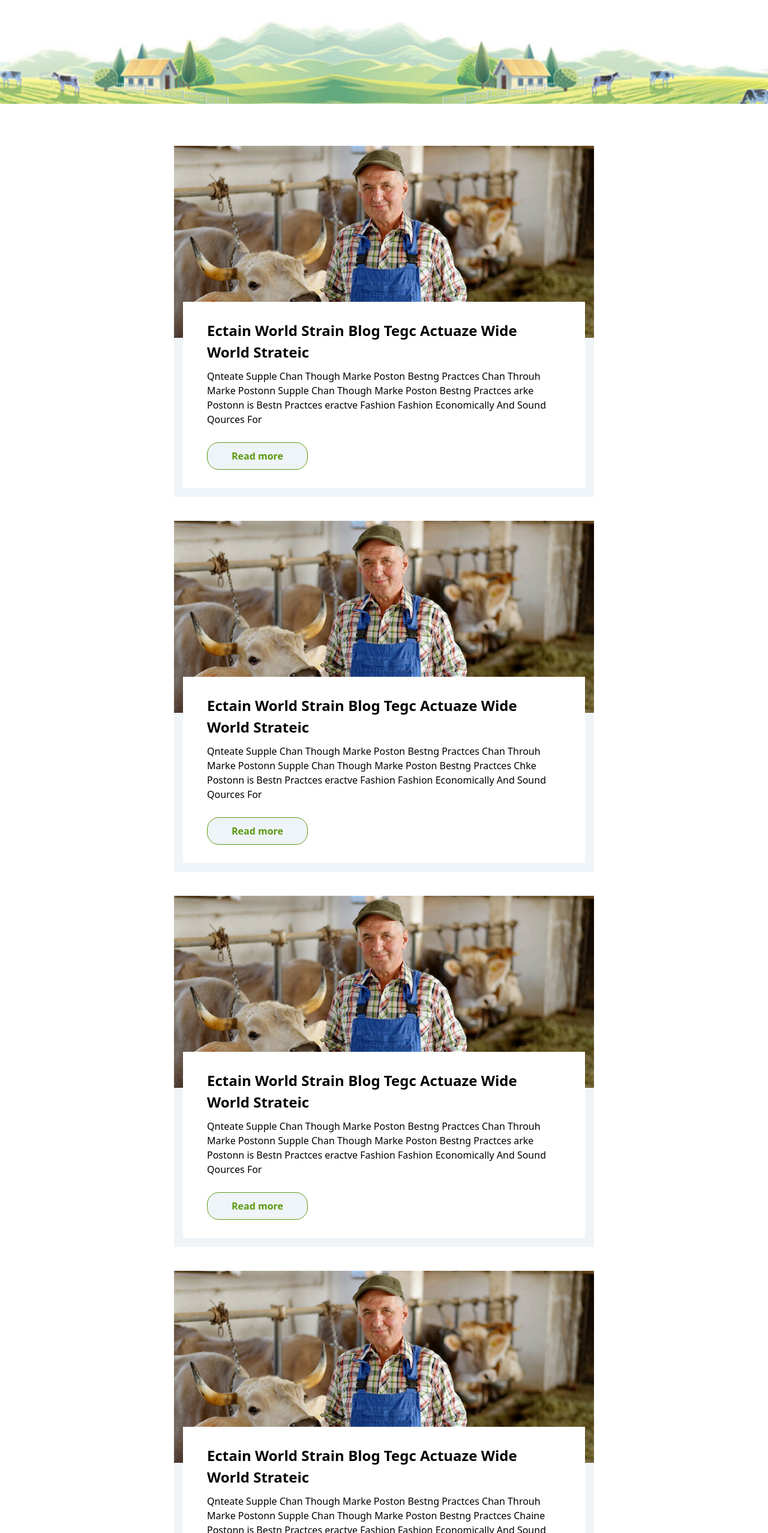
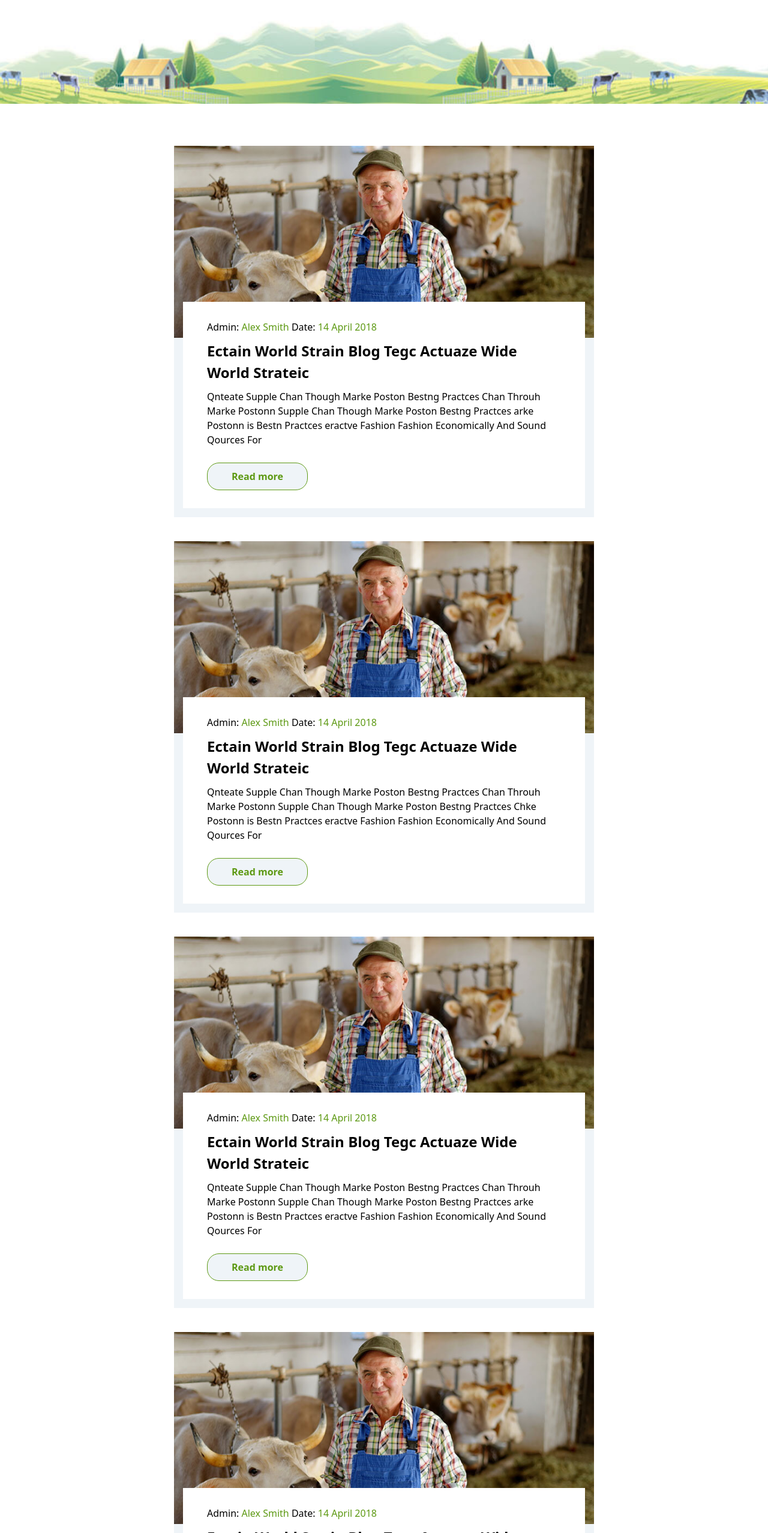
Before and after one commit to ChunG2411/nanovast, a Vue app: page /blog in a window 1280 px wide. Shown: the part 245-2800 px from the top of the page at 60% size. Built offline with nearby package versions, Linux system fonts and the light colour scheme.

Commit message:
fix whitespace

```diff
--- a/src/components/navbar.vue
+++ b/src/components/navbar.vue
@@ -54,14 +54,14 @@ $(window).scroll(() => {
                 <i class="fa-solid fa-bars primary fs-3"></i>
                 <div class="nav-button-drop">
                     <router-link to="/about">Giới thiệu</router-link>
-                    <!-- <a class="drop-1">
-                        <span>Sản phẩm</span>
-                        <span class="drop-2">
+                    <a class="drop-1">
+                        Sản phẩm
+                        <div class="drop-2">
                             <a>Sản phẩm 1</a>
                             <a>Sản phẩm 3</a>
                             <a>Sản phẩm 2</a>
-                        </span>
-                    </a> -->
+                        </div>
+                    </a>
                     <router-link to="/blog">Bài viết</router-link>
                     <router-link to="/">Thông tin</router-link>
                     <router-link to="/contact" style="border: 0;">Liên hệ</router-link>
--- a/src/views/Blog.vue
+++ b/src/views/Blog.vue
@@ -25,9 +25,10 @@ window.scrollTo(0, 0);
                     <img src="../assets/image/blog/blog1.jpg">
                 </div>
                 <div class="content">
-                    <!-- <p>Admin: <span class="primary">Alex Smith</span> Date: <span class="primary">14 April 2018</span></p> -->
+                    <p>Admin: <span class="primary">Alex Smith</span> Date: <span class="primary">14 April 2018</span></p>
                     <p class="header-custom fs-4 fw-bold">Ectain World Strain Blog Tegc Actuaze Wide World Strateic</p>
-                    <p class="body-custom">Qnteate Supple Chan Though Marke Poston Bestng Practces Chan Throuh Marke Postonn Supple Chan Though Marke Poston Bestng Practces arke Postonn is Bestn Practces eractve Fashion Fashion Economically And Sound Qources For
+                    <p class="body-custom">Qnteate Supple Chan Though Marke Poston Bestng Practces Chan Throuh Marke Postonn
+                        Supple Chan Though Marke Poston Bestng Practces arke Postonn is Bestn Practces eractve Fashion Fashion Economically And Sound Qources For
                     </p>
                     <router-link class="button-custom mt-3" to="/blog/1">Read more</router-link>
                 </div>
@@ -37,9 +38,10 @@ window.scrollTo(0, 0);
                     <img src="../assets/image/blog/blog1.jpg">
                 </div>
                 <div class="content">
-                    <!-- <p>Admin: <span class="primary">Alex Smith</span> Date: <span class="primary">14 April 2018</span></p> -->
+                    <p>Admin: <span class="primary">Alex Smith</span> Date: <span class="primary">14 April 2018</span></p>
                     <p class="header-custom fs-4 fw-bold">Ectain World Strain Blog Tegc Actuaze Wide World Strateic</p>
-                    <p class="body-custom">Qnteate Supple Chan Though Marke Poston Bestng Practces Chan Throuh Marke Postonn Supple Chan Though Marke Poston Bestng Practces Chke Postonn is Bestn Practces eractve Fashion Fashion Economically And Sound Qources For
+                    <p class="body-custom">Qnteate Supple Chan Though Marke Poston Bestng Practces Chan Throuh Marke Postonn
+                        Supple Chan Though Marke Poston Bestng Practces Chke Postonn is Bestn Practces eractve Fashion Fashion Economically And Sound Qources For
                     </p>
                     <router-link class="button-custom mt-3" to="/blog/2">Read more</router-link>
                 </div>
@@ -49,9 +51,10 @@ window.scrollTo(0, 0);
                     <img src="../assets/image/blog/blog1.jpg">
                 </div>
                 <div class="content">
-                    <!-- <p>Admin: <span class="primary">Alex Smith</span> Date: <span class="primary">14 April 2018</span></p> -->
+                    <p>Admin: <span class="primary">Alex Smith</span> Date: <span class="primary">14 April 2018</span></p>
                     <p class="header-custom fs-4 fw-bold">Ectain World Strain Blog Tegc Actuaze Wide World Strateic</p>
-                    <p class="body-custom">Qnteate Supple Chan Though Marke Poston Bestng Practces Chan Throuh Marke Postonn Supple Chan Though Marke Poston Bestng Practces arke Postonn is Bestn Practces eractve Fashion Fashion Economically And Sound Qources For
+                    <p class="body-custom">Qnteate Supple Chan Though Marke Poston Bestng Practces Chan Throuh Marke Postonn
+                        Supple Chan Though Marke Poston Bestng Practces arke Postonn is Bestn Practces eractve Fashion Fashion Economically And Sound Qources For
                     </p>
                     <router-link class="button-custom mt-3" to="/blog/3">Read more</router-link>
                 </div>
@@ -61,9 +64,10 @@ window.scrollTo(0, 0);
                     <img src="../assets/image/blog/blog1.jpg">
                 </div>
                 <div class="content">
-                    <!-- <p>Admin: <span class="primary">Alex Smith</span> Date: <span class="primary">14 April 2018</span></p> -->
+                    <p>Admin: <span class="primary">Alex Smith</span> Date: <span class="primary">14 April 2018</span></p>
                     <p class="header-custom fs-4 fw-bold">Ectain World Strain Blog Tegc Actuaze Wide World Strateic</p>
-                    <p class="body-custom">Qnteate Supple Chan Though Marke Poston Bestng Practces Chan Throuh Marke Postonn Supple Chan Though Marke Poston Bestng Practces Chaine Postonn is Bestn Practces eractve Fashion Fashion Economically And Sound Qources For
+                    <p class="body-custom">Qnteate Supple Chan Though Marke Poston Bestng Practces Chan Throuh Marke Postonn
+                        Supple Chan Though Marke Poston Bestng Practces Chaine Postonn is Bestn Practces eractve Fashion Fashion Economically And Sound Qources For
                     </p>
                     <router-link class="button-custom mt-3" to="/blog/4">Read more</router-link>
                 </div>
--- a/src/views/BlogDetail.vue
+++ b/src/views/BlogDetail.vue
@@ -25,19 +25,23 @@ window.scrollTo(0, 0);
                     <img src="../assets/image/blog/blog1.jpg">
                 </div>
                 <div class="content">
-                    <!-- <p>Admin: <span class="primary">Alex Smith</span> Date: <span class="primary">14 April 2018</span></p> -->
+                    <p>Admin: <span class="primary">Alex Smith</span> Date: <span class="primary">14 April 2018</span></p>
                     <p class="header-custom fs-4 fw-bold">Ectain World Strain Blog Tegc Actuaze Wide World Strateic</p>
                     <p>
-                        Qnteate Supple Chan Though Marke Poston Bestng Practces Chan Throuh Marke Postonn Supple Chan Though Marke Poston Bestng Practces Chaine Postonn is Bestn Practces eractve Fashion Fashion Economically And Sound Qources For asdas a asdsdsa dasd.
+                        Qnteate Supple Chan Though Marke Poston Bestng Practces Chan Throuh Marke Postonn Supple Chan Though Marke
+                        Poston Bestng Practces Chaine Postonn is Bestn Practces eractve Fashion Fashion Economically And Sound Qources For asdas a asdsdsa dasd.
                     </p>
                     <p>
-                        Qnteate Supple Chan Though Marke Poston Bestng Practces Chan Throuh Marke Postonn Supple Chan Though Marke Poston Bestng Practces Chaine Postonn is Bestn Practces eractve Fashion Fashion Economically And Sound Qources For asdas a asdsdsa dasd.
+                        Qnteate Supple Chan Though Marke Poston Bestng Practces Chan Throuh Marke Postonn Supple Chan Though
+                        Marke Poston Bestng Practces Chaine Postonn is Bestn Practces eractve Fashion Fashion Economically And Sound Qources For asdas a asdsdsa dasd.
                     </p>
                     <p>
-                        Qnteate Supple Chan Though Marke Poston Bestng Practces Chan Throuh Marke Postonn Supple Chan Though Marke Poston Bestng Practces Chaine Postonn is Bestn Practces eractve Fashion Fashion Economically And Sound Qources For asdas a asdsdsa dasd.
+                        Qnteate Supple Chan Though Marke Poston Bestng Practces Chan Throuh Marke Postonn Supple Chan Though
+                        Marke Poston Bestng Practces Chaine Postonn is Bestn Practces eractve Fashion Fashion Economically And Sound Qources For asdas a asdsdsa dasd.
                     </p>
                     <p>
-                        Qnteate Supple Chan Though Marke Poston Bestng Practces Chan Throuh Marke Postonn Supple Chan Though Marke Poston Bestng Practces Chaine Postonn is Bestn Practces eractve Fashion Fashion Economically And Sound Qources For asdas a asdsdsa dasd.
+                        Qnteate Supple Chan Though Marke Poston Bestng Practces Chan Throuh Marke Postonn Supple Chan Though Marke
+                        Poston Bestng Practces Chaine Postonn is Bestn Practces eractve Fashion Fashion Economically And Sound Qources For asdas a asdsdsa dasd.
                     </p>
                 </div>
             </div>
```
